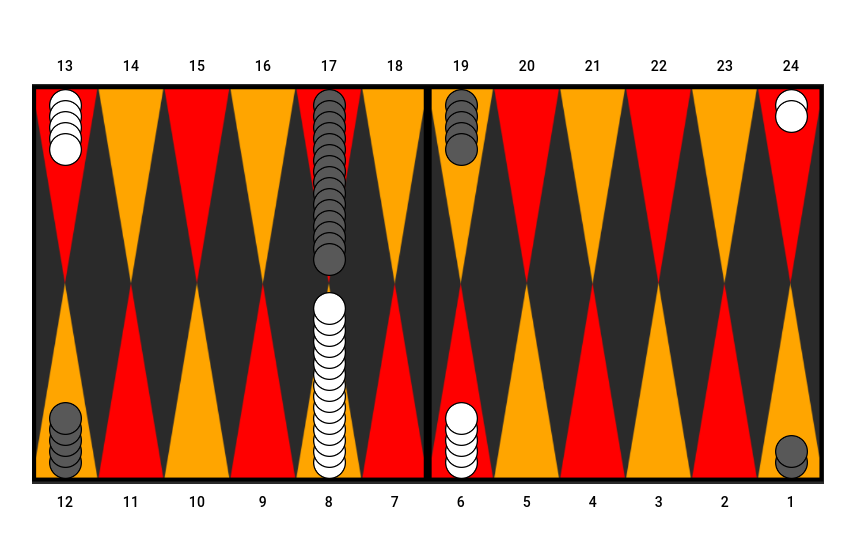
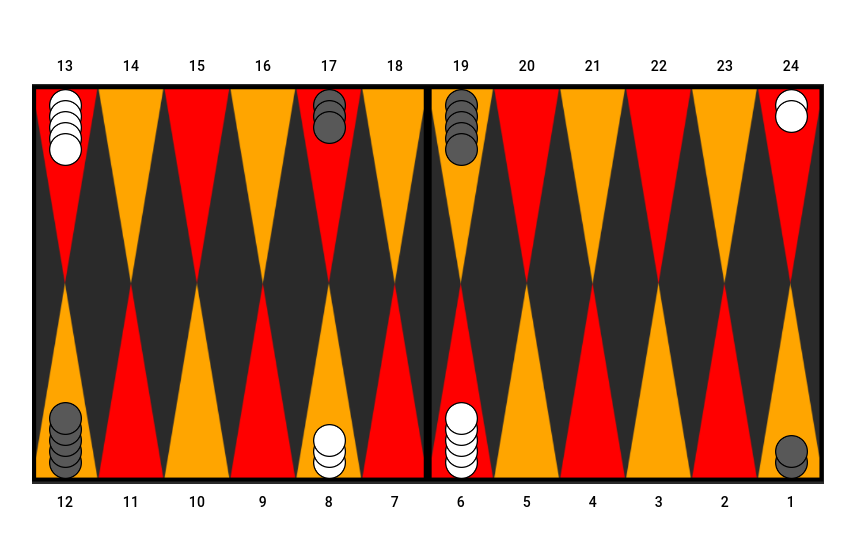
Before and after one commit to Kornimate/p2p-backgammon, a React (Create React App) app in the folder Project/react-client/: page /game/match in a window 1280 px wide. Shown: the part 116-662 px from the top of the page, without its empty margins (212-1067 px from the left). Built offline with nearby package versions, Linux system fonts and the light colour scheme; the HTML template or start-up script is replaced by a standard one.

Commit message:
render fixed

```diff
--- a/Project/react-client/src/components/GameBoardNew.js
+++ b/Project/react-client/src/components/GameBoardNew.js
@@ -1,5 +1,5 @@
 import { Button } from '@mui/material';
-import { useState, useRef, useEffect } from 'react';
+import { useState, useRef, useEffect, Fragment } from 'react';
 import boardImage from '../assets/board.png'
 import "../styles/GameBoard.css"
 import GameBoardPieceHolder from './GameBoardPieceHolder.js';
@@ -12,8 +12,8 @@ const GameBoardNew = () => {
 
     const [board, setBoard] = useState([
         [2, 0], [0, 0], [0, 0], [0, 0], [0, 0], [0, 5],   // (1 - 6)
-        [0, 0], [0, 15], [0, 0], [0, 0], [0, 0], [5, 0],   // (7 - 12)
-        [0, 5], [0, 0], [0, 0], [0, 0], [15, 0], [0, 0],   // (13 - 18)
+        [0, 0], [0, 3], [0, 0], [0, 0], [0, 0], [5, 0],   // (7 - 12)
+        [0, 5], [0, 0], [0, 0], [0, 0], [3, 0], [0, 0],   // (13 - 18)
         [5, 0], [0, 0], [0, 0], [0, 0], [0, 0], [0, 2]    // (19 - 24)
     ]);
 
@@ -21,8 +21,8 @@ const GameBoardNew = () => {
         console.log(board[index])
     }
 
-    const [buttons1To12, setButtons1To12] = useState([...Array(12).keys()].map(i => 11-i));
-    const [buttons13To24, setButtons12To24] = useState([...Array(12).keys()].map(i => (12 + i)));
+    const [buttons1To12] = useState([...Array(12).keys()].map(i => 11-i));
+    const [buttons13To24] = useState([...Array(12).keys()].map(i => (12 + i)));
 
     return (
         <div className="container">
@@ -35,26 +35,28 @@ const GameBoardNew = () => {
             </div>
             <div className="relativeDiv">
                 <img alt="board" src={boardImage} className="boardImg" ref={boardRef} />
-                { //13-24 blacks
-                    board.map((element, index) => (
-                        index >= 12 && <GameBoardPieceHolder x={(index-12)*66 + 16.5} size={33} piecesNum={element[0]} isBlack={true} onTop={true} />
-                    ))
-                }
-                { //13-24 whites
-                    board.map((element, index) => (
-                        index >= 12 && <GameBoardPieceHolder x={(index-12)*66 + 16.5} size={33} piecesNum={element[1]} isBlack={false} onTop={true} />
-                    ))
-                }
-                { //1-12 blacks
-                    board.map((element, index) => (
-                        index < 12 && <GameBoardPieceHolder x={(11-index)*66 + 16.5} size={33} piecesNum={element[0]} isBlack={true} onTop={false} />
-                    ))
-                }
-                { //1-12 whites
-                    board.map((element, index) => (
-                        index < 12 && <GameBoardPieceHolder x={(11-index)*66 + 16.5} size={33} piecesNum={element[1]} isBlack={false} onTop={false} />
-                    ))
-                }
+                {board.map((element, index) => {
+                    const x = index >= 12 ? (index - 12) * 66 + 16.5 : (11 - index) * 66 + 16.5;
+                    const isTop = index >= 12;
+                    return (
+                        <Fragment key={`fragment-${index}`}>
+                            <GameBoardPieceHolder
+                                x={x}
+                                size={33}
+                                piecesNum={element[0]}
+                                isBlack={true}
+                                onTop={isTop}
+                            />
+                            <GameBoardPieceHolder
+                                x={x}
+                                size={33}
+                                piecesNum={element[1]}
+                                isBlack={false}
+                                onTop={isTop}
+                            />
+                        </Fragment>
+                    );
+                })}
             </div>
             <div>
                 {
--- a/Project/react-client/src/components/GameBoardPieceHolder.js
+++ b/Project/react-client/src/components/GameBoardPieceHolder.js
@@ -4,18 +4,22 @@ import { useEffect, useState } from 'react';
 
 const GameBoardPieceHolder = ({x, size, piecesNum, isBlack, onTop}) => {
 
-    const [pieces, setPieces] = useState([...Array(piecesNum).keys()].map(i => i))
+    const [pieces, setPieces] = useState([]);
+
+    useEffect(() => {
+        setPieces([...Array(piecesNum).keys()])
+    }, [piecesNum])
 
     return (
         <>
         {
             pieces.map((element) => (
-                piecesNum > 0 && onTop && <img alt="" src={isBlack ? blackImage : whiteImage} style={{position: 'absolute', left: x, top: `${element*(size/3)+5}px`, width: size}} />
+                piecesNum > 0 && onTop && <img alt="" src={isBlack ? blackImage : whiteImage} style={{position: 'absolute', left: x, top: `${element*(size/3)+5}px`, width: size}} key={`${x}_${element}`} />
             ))
         }
         {
             pieces.map((element) => (
-               piecesNum > 0 && !onTop && <img alt="" src={isBlack ? blackImage : whiteImage} style={{position: 'absolute', left: x, bottom: `${element*(size/3)+5}px`, width: size}} />
+               piecesNum > 0 && !onTop && <img alt="" src={isBlack ? blackImage : whiteImage} style={{position: 'absolute', left: x, bottom: `${element*(size/3)+5}px`, width: size}} key={`${x}_${element}`} />
             ))
         }
         </>
```
